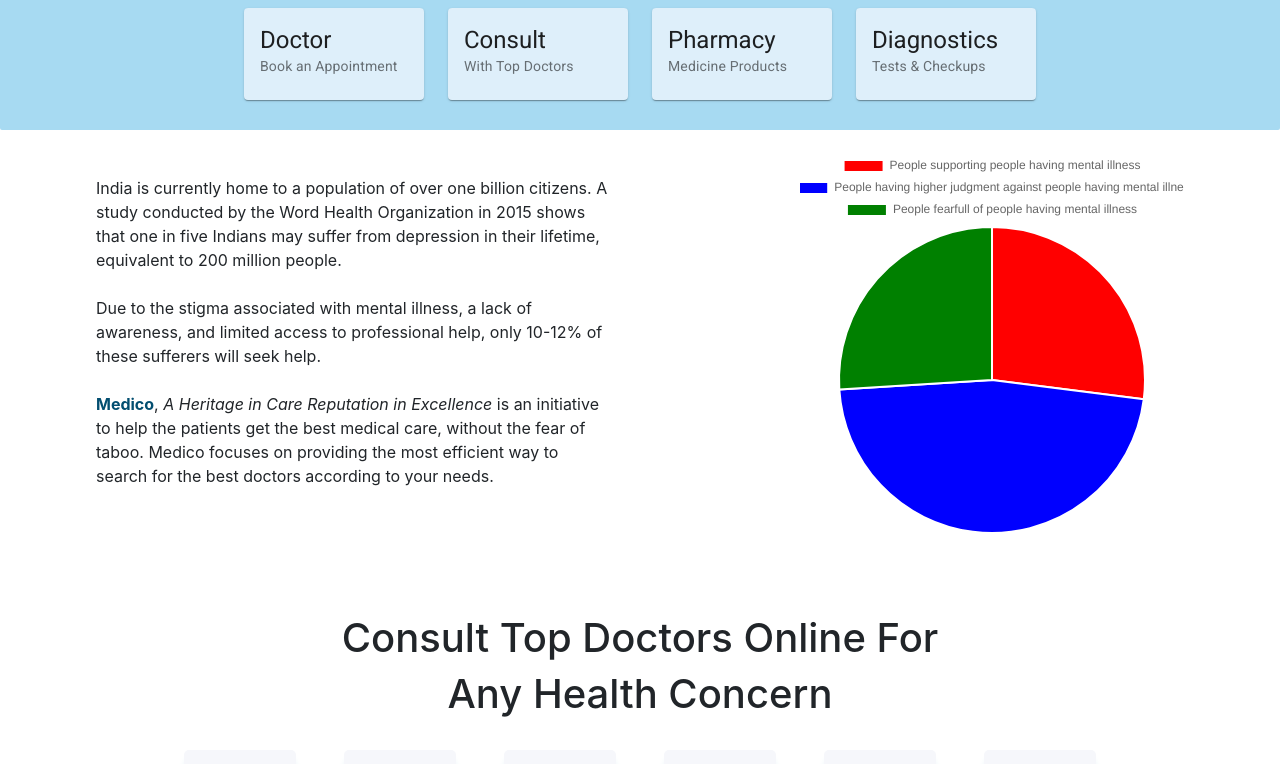
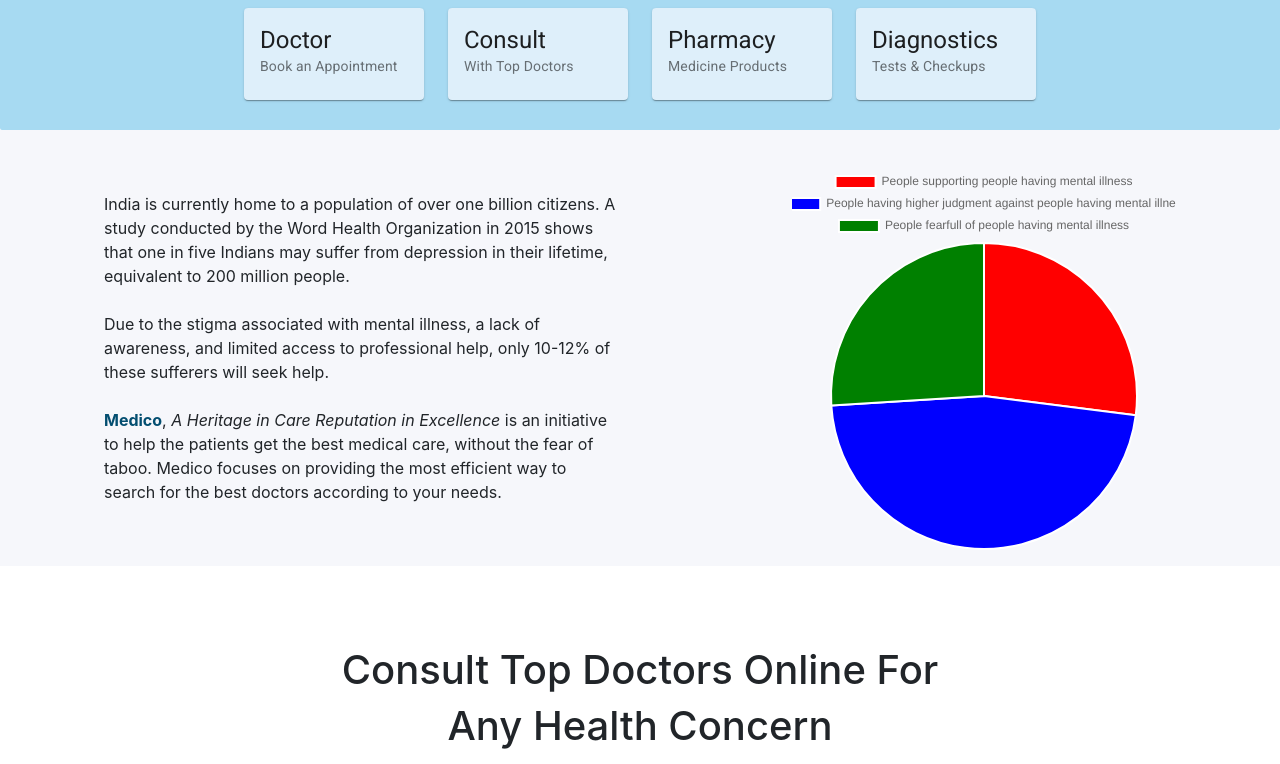
Before and after one commit to aknsal/Medico, a React (Create React App) app: page / in a window 1280 px wide. Shown: the part 1008-1772 px from the top of the page. Built offline with nearby package versions, Linux system fonts and the light colour scheme; grey boxes are pictures that could not be loaded.

Commit message:
updated files

```diff
--- a/src/components/awarenessSection/awarenessSection.module.css
+++ b/src/components/awarenessSection/awarenessSection.module.css
@@ -4,6 +4,8 @@
 	flex-wrap: wrap;
 	justify-content: space-around;
 	align-items: center;
+	background-color: #F6F7FB;
+	padding: 1rem;
 }
 .text {
 	max-width: 40vw;
--- a/src/components/faq/FAQ.js
+++ b/src/components/faq/FAQ.js
@@ -11,6 +11,7 @@ const useStyles = makeStyles((theme) => ({
     display: "flex",
     flexDirection: "column",
     alignItems: "center",
+    backgroundColor: "#F6F7FB"
   },
   root: {
     maxWidth: 1000,
--- a/src/pages/Homepage.js
+++ b/src/pages/Homepage.js
@@ -18,7 +18,7 @@ export default function Homepage() {
 			<Card2 />
 			<Card3 />
 			<FAQ />
-			<Reviews />
+			{/* <Reviews /> */}
 		</div>
 	);
 }
```
